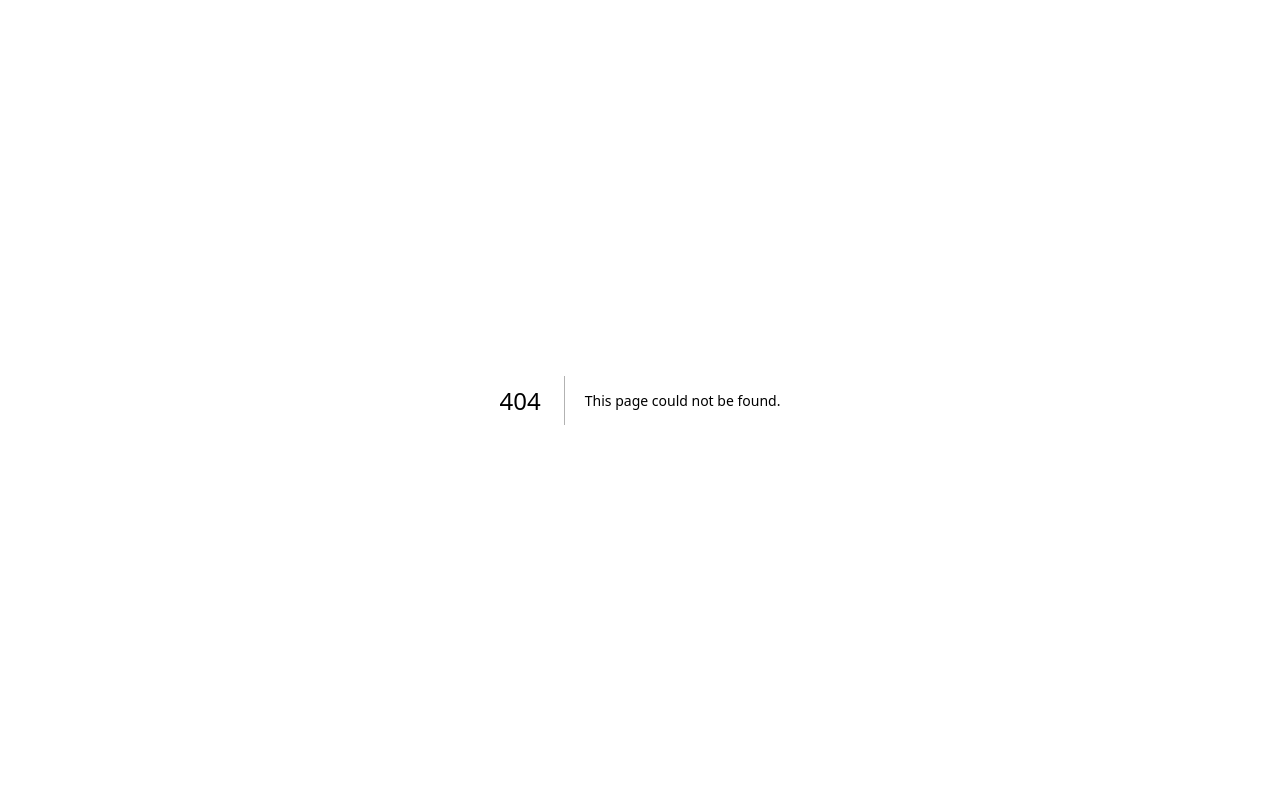
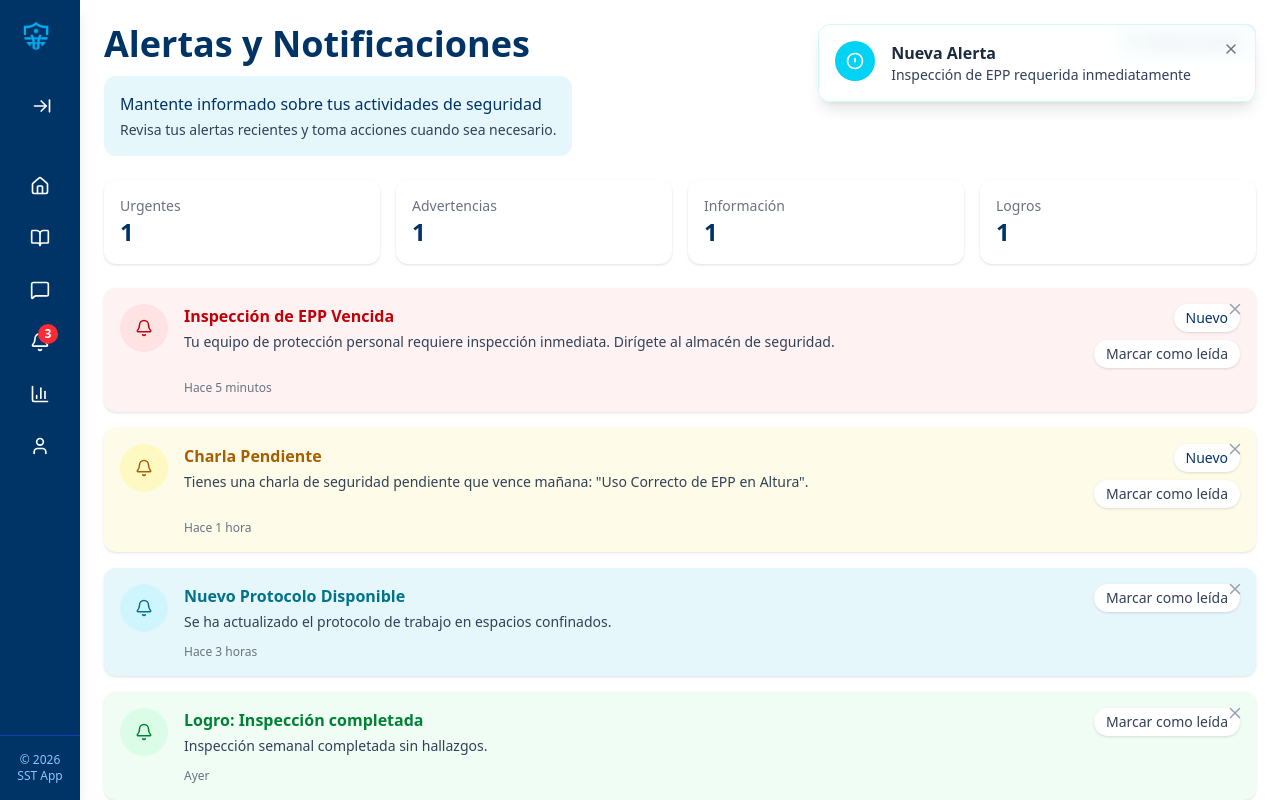
Before and after one commit to NunezGabriel/SST-app, a Next.js app in the folder sst-frontend/: page /alertas in a window 1280 px wide. Before the commit this address had no page. Shown: the top 800 px of the page. Built offline with nearby package versions, Linux system fonts and the light colour scheme.

Commit message:
vista de alertas terminada

```diff
--- /dev/null
+++ b/sst-frontend/app/alertas/page.tsx
@@ -0,0 +1,7 @@
+import AlertasView from "@/views/alertasView";
+
+const AlertasPage = () => {
+  return <AlertasView />;
+};
+
+export default AlertasPage;
--- /dev/null
+++ b/sst-frontend/components/AlertCard.tsx
@@ -0,0 +1,79 @@
+import React from "react";
+import { Bell, X } from "lucide-react";
+
+type Severity = "info" | "warning" | "danger" | "success";
+
+const severityMap: Record<
+  Severity,
+  { bg: string; iconBg: string; text: string }
+> = {
+  info: { bg: "bg-[#E6F7FB]", iconBg: "bg-[#CFF6FF]", text: "text-[#00738a]" },
+  warning: { bg: "bg-yellow-50", iconBg: "bg-yellow-100", text: "text-yellow-700" },
+  danger: { bg: "bg-red-50", iconBg: "bg-red-100", text: "text-red-700" },
+  success: { bg: "bg-green-50", iconBg: "bg-green-100", text: "text-green-700" },
+};
+
+export default function AlertCard({
+  id,
+  title,
+  message,
+  severity = "info",
+  time,
+  isNew = false,
+  onDelete,
+  onMarkRead,
+  read = false,
+}: {
+  id?: string | number;
+  title: string;
+  message?: string;
+  severity?: Severity;
+  time?: string;
+  isNew?: boolean;
+  read?: boolean;
+  onDelete?: (id?: string | number) => void;
+  onMarkRead?: (id?: string | number) => void;
+}) {
+  const cls = severityMap[severity];
+
+  return (
+    <div className={`relative rounded-xl p-4 shadow-sm ${cls.bg} ${read ? "opacity-80" : ""}`}>
+      <button
+        aria-label="Eliminar alerta"
+        onClick={() => onDelete && onDelete(id)}
+        className="absolute right-3 top-3 text-gray-400 hover:text-gray-600"
+      >
+        <X size={18} />
+      </button>
+
+      <div className="flex items-start gap-4">
+        <div className={`w-12 h-12 rounded-full flex items-center justify-center ${cls.iconBg} ${cls.text}` }>
+          <Bell size={18} />
+        </div>
+
+        <div className="flex-1">
+          <div className="flex items-start justify-between gap-4">
+            <div>
+              <h4 className={`font-semibold ${cls.text}`}>{title}</h4>
+              {message && <p className="text-sm text-slate-700 mt-1">{message}</p>}
+            </div>
+
+            <div className="flex flex-col items-end gap-2">
+              {isNew && <span className="bg-white text-sm text-[#003366] px-3 py-1 rounded-full shadow-sm">Nuevo</span>}
+              <div className="flex items-center gap-2">
+                <button
+                  onClick={() => onMarkRead && onMarkRead(id)}
+                  className="bg-white text-sm text-slate-700 px-3 py-1 rounded-full shadow-sm hover:opacity-95"
+                >
+                  Marcar como leída
+                </button>
+              </div>
+            </div>
+          </div>
+
+          {time && <div className="text-xs text-gray-500 mt-3">{time}</div>}
+        </div>
+      </div>
+    </div>
+  );
+}
--- /dev/null
+++ b/sst-frontend/components/ToastNotification.tsx
@@ -0,0 +1,35 @@
+"use client";
+
+import React from "react";
+import { X } from "lucide-react";
+
+export default function ToastNotification({
+  title,
+  message,
+  onClose,
+}: {
+  title?: string;
+  message: string;
+  onClose?: () => void;
+}) {
+  return (
+    <div className="fixed top-6 right-6 z-50">
+      <div className="flex items-start gap-4 bg-white/80 backdrop-blur-sm rounded-xl p-4 shadow-lg border border-cyan-100">
+        <div className="w-10 h-10 rounded-full bg-cyan-400 flex items-center justify-center text-white">
+          <svg className="w-5 h-5" viewBox="0 0 24 24" fill="none" stroke="currentColor">
+            <path d="M12 9v4" strokeWidth={2} strokeLinecap="round" strokeLinejoin="round" />
+            <circle cx="12" cy="12" r="9" strokeWidth={2} strokeLinecap="round" strokeLinejoin="round" />
+          </svg>
+        </div>
+        <div className="pr-2">
+          {title && <div className="font-semibold text-slate-800">{title}</div>}
+          <div className="text-sm text-slate-700">{message}</div>
+        </div>
+
+        <button onClick={() => onClose && onClose()} className="ml-2 text-gray-500 hover:text-gray-700">
+          <X size={16} />
+        </button>
+      </div>
+    </div>
+  );
+}
--- /dev/null
+++ b/sst-frontend/views/alertasView.tsx
@@ -0,0 +1,152 @@
+"use client";
+
+import React, { useState } from "react";
+import LayoutComponent from "@/components/layoutComponent";
+import AlertCard from "@/components/AlertCard";
+import ToastNotification from "@/components/ToastNotification";
+
+type AlertItem = {
+  id: number;
+  title: string;
+  message?: string;
+  severity: "danger" | "warning" | "info" | "success";
+  time?: string;
+  isNew?: boolean;
+  read?: boolean;
+};
+
+export default function AlertasView() {
+  const [alerts, setAlerts] = useState<AlertItem[]>([
+    {
+      id: 1,
+      title: "Inspección de EPP Vencida",
+      message:
+        "Tu equipo de protección personal requiere inspección inmediata. Dirígete al almacén de seguridad.",
+      severity: "danger",
+      time: "Hace 5 minutos",
+      isNew: true,
+    },
+    {
+      id: 2,
+      title: "Charla Pendiente",
+      message: 'Tienes una charla de seguridad pendiente que vence mañana: "Uso Correcto de EPP en Altura".',
+      severity: "warning",
+      time: "Hace 1 hora",
+      isNew: true,
+    },
+    {
+      id: 3,
+      title: "Nuevo Protocolo Disponible",
+      message: "Se ha actualizado el protocolo de trabajo en espacios confinados.",
+      severity: "info",
+      time: "Hace 3 horas",
+    },
+    {
+      id: 4,
+      title: "Logro: Inspección completada",
+      message: "Inspección semanal completada sin hallazgos.",
+      severity: "success",
+      time: "Ayer",
+    },
+  ]);
+
+  const [toastOpen, setToastOpen] = useState(true);
+
+  const deleteAlert = (id?: number) => {
+    setAlerts((s) => s.filter((a) => a.id !== id));
+  };
+
+  const markRead = (id?: number) => {
+    setAlerts((s) => s.map((a) => (a.id === id ? { ...a, read: true, isNew: false } : a)));
+  };
+
+  const counts = {
+    urgentes: alerts.filter((a) => a.severity === "danger").length,
+    advertencias: alerts.filter((a) => a.severity === "warning").length,
+    informacion: alerts.filter((a) => a.severity === "info").length,
+    logros: alerts.filter((a) => a.severity === "success").length,
+  };
+
+  return (
+    <LayoutComponent>
+      <div className="space-y-6">
+        <div className="flex justify-between items-start">
+          <div>
+            <h1 className="text-4xl font-bold text-[#003366]">Alertas y Notificaciones</h1>
+            <div className="mt-3">
+              <div className="bg-[#E6F7FB] text-[#003366] rounded-xl p-4 max-w-xl">
+                <div className="font-medium">Mantente informado sobre tus actividades de seguridad</div>
+                <div className="text-sm text-slate-700 mt-1">Revisa tus alertas recientes y toma acciones cuando sea necesario.</div>
+              </div>
+            </div>
+          </div>
+
+          <div className="flex items-center gap-4">
+            <div className="bg-[#E6F7FB] text-[#003366] px-4 py-2 rounded-lg text-sm font-medium flex items-center gap-2">
+              <div className="w-2 h-2 bg-green-500 rounded-full" />
+              Sistema Activo
+            </div>
+          </div>
+        </div>
+
+        <div className="grid grid-cols-1 sm:grid-cols-4 gap-4">
+          <div className="rounded-xl p-4 bg-white shadow-sm">
+            <div className="text-sm text-gray-500">Urgentes</div>
+            <div className="text-2xl font-bold text-[#003366]">{counts.urgentes}</div>
+          </div>
+          <div className="rounded-xl p-4 bg-white shadow-sm">
+            <div className="text-sm text-gray-500">Advertencias</div>
+            <div className="text-2xl font-bold text-[#003366]">{counts.advertencias}</div>
+          </div>
+          <div className="rounded-xl p-4 bg-white shadow-sm">
+            <div className="text-sm text-gray-500">Información</div>
+            <div className="text-2xl font-bold text-[#003366]">{counts.informacion}</div>
+          </div>
+          <div className="rounded-xl p-4 bg-white shadow-sm">
+            <div className="text-sm text-gray-500">Logros</div>
+            <div className="text-2xl font-bold text-[#003366]">{counts.logros}</div>
+          </div>
+        </div>
+
+        <div className="space-y-4">
+          {alerts.map((a) => (
+            <AlertCard
+              key={a.id}
+              id={a.id}
+              title={a.title}
+              message={a.message}
+              severity={a.severity}
+              time={a.time}
+              isNew={!!a.isNew}
+              read={!!a.read}
+              onDelete={deleteAlert}
+              onMarkRead={markRead}
+            />
+          ))}
+        </div>
+
+        <div className="mt-6 bg-white rounded-xl p-6 shadow-sm">
+          <h3 className="text-lg font-bold text-gray-900 mb-4">Historial de Alertas</h3>
+          <div className="space-y-3 text-sm text-gray-700">
+            <div className="flex justify-between">
+              <div>Alerta de EPP - Sitio A</div>
+              <div className="text-gray-500">2 horas</div>
+            </div>
+            <div className="flex justify-between">
+              <div>Capacitación completada</div>
+              <div className="text-gray-500">1 día</div>
+            </div>
+          </div>
+        </div>
+
+        {toastOpen && (
+          <ToastNotification
+            title="Nueva Alerta"
+            message="Inspección de EPP requerida inmediatamente"
+            onClose={() => setToastOpen(false)}
+          />
+        )}
+      </div>
+    </LayoutComponent>
+  );
+}
```
